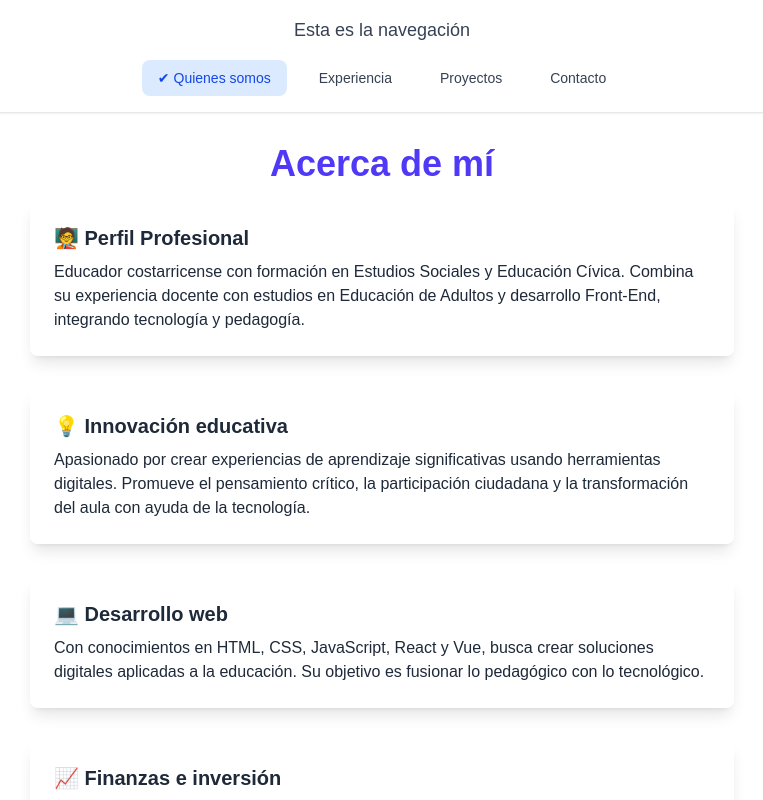
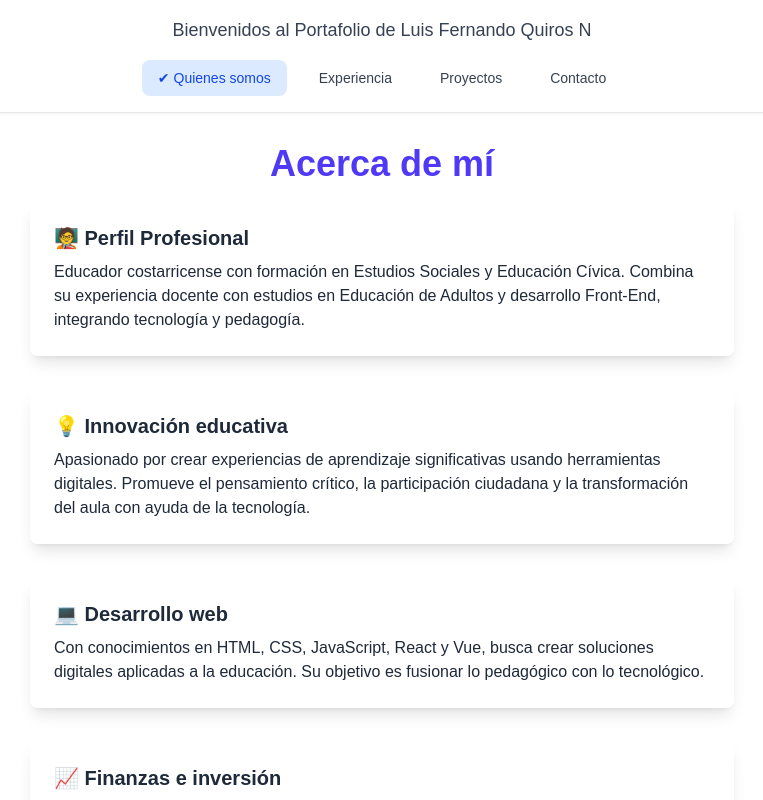
Before and after one commit to luisquiroscr/hello-next, a Next.js app: page /about in a window 1280 px wide. Shown: the top 800 px of the page, without its empty margins (258-1021 px from the left). Built offline with nearby package versions, Linux system fonts and the light colour scheme.

Commit message:
Un Solo Menu

```diff
--- a/app/components/Navigation.jsx
+++ b/app/components/Navigation.jsx
@@ -1,19 +1,16 @@
 "use client";
+import React from "react";
+import Menu from "./Menu";
 
-import React from "react";
-import Menu from "./Menu"; // Asegurate de tener este componente en ./components/Menu.jsx
-
-export default function Navigation({ name }) {
+export default function Navigation() {
   return (
-    <header className="bg-white dark:bg-gray-900 shadow-sm p-4 text-center space-y-4">
+    <nav className="bg-white dark:bg-gray-900 shadow-sm p-4 text-center space-y-4">
       <p className="text-lg font-medium text-gray-700 dark:text-gray-200">
-        Esta es la navegación {name}
+        Bienvenidos al Portafolio de Luis Fernando Quiros N
       </p>
-
-      {/* Menú de navegación por secciones */}
       <div className="flex justify-center">
         <Menu />
       </div>
-    </header>
+    </nav>
   );
 }
--- a/app/layout.tsx
+++ b/app/layout.tsx
@@ -2,6 +2,7 @@ import type { Metadata } from "next";
 import { Geist, Geist_Mono } from "next/font/google";
 import "./globals.css";
 import Navigation from "./components/Navigation";
+import Menu from "./components/Menu";
 
 const geistSans = Geist({
   variable: "--font-geist-sans",
@@ -25,10 +26,8 @@ export default function RootLayout({
 }>) {
   return (
     <html lang="en">
-      <body
-        className={`${geistSans.variable} ${geistMono.variable} antialiased`}
-      >
-        <Navigation></Navigation>
+      <body className={`${geistSans.variable} ${geistMono.variable} antialiased`}>
+        <Navigation />
         {children}
       </body>
     </html>
--- a/app/page.jsx
+++ b/app/page.jsx
@@ -5,44 +5,47 @@ import { useState } from "react";
 import Navigation from "./components/Navigation";
 
 
-export function Menu() {
-  const [elementoActivo, setElementoActivo] = useState(1);
+// export function Menu() {
+//   const [elementoActivo, setElementoActivo] = useState(1);
 
-  const opcionesDeMenu = [
-    { id: 1, texto: 'Quienes somos', link: 'about' },
-    { id: 2, texto: 'Experiencia', link: 'experience' },
-    { id: 3, texto: 'Proyectos', link: 'proyects' },
-    { id: 4, texto: 'Contacto', link: 'contact' },
-  ];
+//   const opcionesDeMenu = [
+//     { id: 1, texto: 'Quienes somos', link: 'about' },
+//     { id: 2, texto: 'Experiencia', link: 'experience' },
+//     { id: 3, texto: 'Proyectos', link: 'proyects' },
+//     { id: 4, texto: 'Contacto', link: 'contact' },
+//   ];
 
-  return (
-    <nav className="flex gap-4 flex-wrap justify-center">
-      {opcionesDeMenu.map((opcion) => (
-        <a
-          key={opcion.id}
-          href={opcion.link}
-          onClick={() => setElementoActivo(opcion.id)}
-          className={`flex items-center gap-1 p-3 rounded-lg text-sm font-medium transition-colors duration-300
-            ${elementoActivo === opcion.id
-              ? "bg-blue-100 text-blue-600 dark:bg-blue-900 dark:text-white"
-              : "text-gray-700 dark:text-gray-200 hover:bg-gray-100 dark:hover:bg-gray-800"}
-          `}
-        >
-          {elementoActivo === opcion.id && <span>✔</span>}
-          {opcion.texto}
-        </a>
-      ))}
-    </nav>
-  );
-}
+//   return (
+//     <nav className="flex gap-4 flex-wrap justify-center">
+//       {opcionesDeMenu.map((opcion) => (
+//         <a
+//           key={opcion.id}
+//           href={opcion.link}
+//           onClick={() => setElementoActivo(opcion.id)}
+//           className={`flex items-center gap-1 p-3 rounded-lg text-sm font-medium transition-colors duration-300
+//             ${elementoActivo === opcion.id
+//               ? "bg-blue-100 text-blue-600 dark:bg-blue-900 dark:text-white"
+//               : "text-gray-700 dark:text-gray-200 hover:bg-gray-100 dark:hover:bg-gray-800"}
+//           `}
+//         >
+//           {elementoActivo === opcion.id && <span>✔</span>}
+//           {opcion.texto}
+//         </a>
+//       ))}
+//     </nav>
+//   );
+// }
 
 
 export default function Home() {
+
+
   return (
+
     <div className="grid grid-rows-[20px_1fr_20px] items-center justify-items-center min-h-screen p-8 pb-20 gap-16 sm:p-20 font-[family-name:var(--font-geist-sans)]">
-      <Navigation></Navigation>
+      {/* <Navigation></Navigation> */}
       <main className="flex flex-col gap-[32px] row-start-2 items-center sm:items-start">
-        {Menu()}
+        {/* {Menu()} */}
 
         <Image
           className="dark:invert"
```
